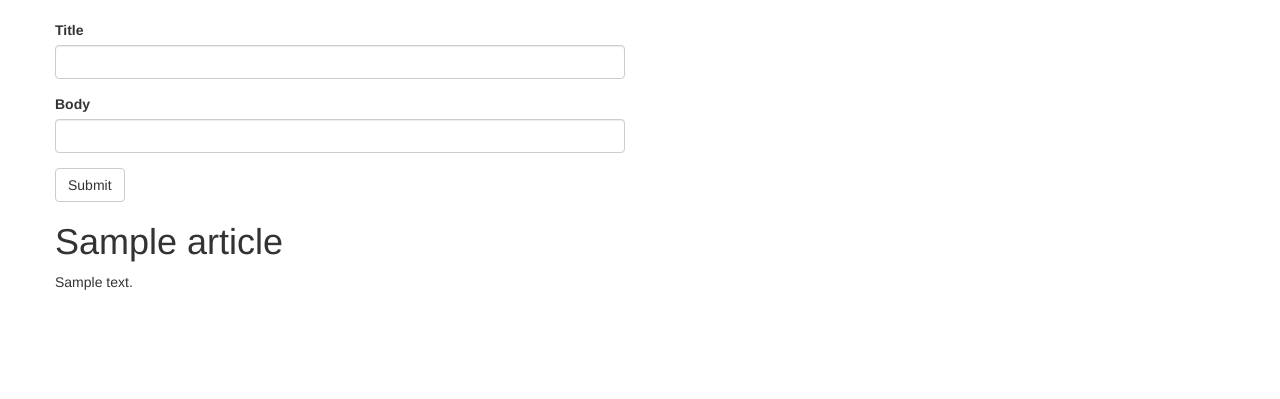
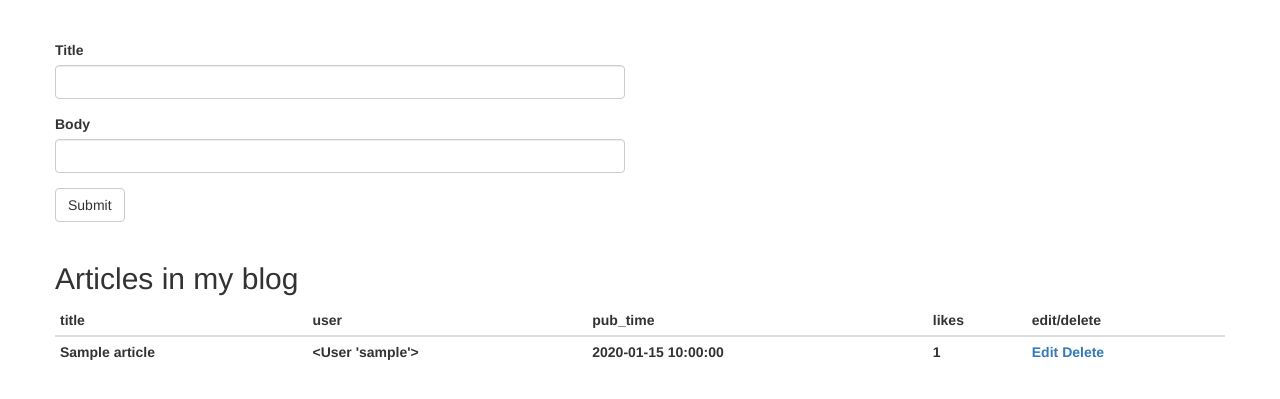
Before and after one commit to fanchunke/flask_website, a Flask app: page /blog/ in a window 1280 px wide. Shown: the part 52-451 px from the top of the page. Run offline with Flask 2, Linux system fonts and the light colour scheme; tables that the repository leaves empty hold one stand-in row (values such as "Sample post"); lists and menus that the app fills with data are empty; some libraries are stand-ins or nearby versions.

Commit message:
增加JSON的响应处理

```diff
--- a/ChiBurger/blog/views.py
+++ b/ChiBurger/blog/views.py
@@ -1,6 +1,6 @@
 # -*- coding:utf-8 -*-
 
-from flask import render_template, url_for, abort, redirect, flash, request
+from flask import render_template, url_for, abort, redirect, flash, request, jsonify
 from flask_login import login_user, logout_user, login_required
 
 from . import blog
@@ -46,3 +46,12 @@ def article(id):
 // TODO: 考虑文章内容增加、修改、更新、删除等的实现方式
 // TODO: 是通过增加视图函数还是通过JavaScript
 """
+
+# return json response for an article
+@blog.route('/_get_article_info/<int:id>')
+def ger_article_info(id):
+    article = Article.query.get_or_404(id)
+    return jsonify(title=article.title,body=article.body,
+                    pub_time=article.pub_time,mod_time=article.mod_time,
+                    user=article.user,category=article.category,
+                    comments=article.comments.all(),like_num=article.like_num)
--- a/ChiBurger/templates/blog/index.html
+++ b/ChiBurger/templates/blog/index.html
@@ -14,19 +14,43 @@
 {% endfor %}
 {% endif %}
 {% endwith %}
+<br>
 <div class="row">
     <div class="col-md-6">
         {{ wtf.quick_form(form) }}
     </div>
 </div>
+<br>
 {% if articles %}
+<h2>Articles in my blog</h2>
 <div class="article">
-{% for article in articles %}
-    <h1>{{ article.title }}</h1>
-    <p>{{ article.body }}</p>
-{% endfor %}
+<table class="table table-borded table-hover table-condensed">
+    <thead>
+    <tr>
+        <th>title</th>
+        <th>user</th>
+        <th>pub_time</th>
+        <th>likes</th>
+        <th>edit/delete</th>
+    </tr>
+</thead>
+<tbody>
+    {% for article in articles %}
+    <tr>
+        <th>{{ article.title }}</th>
+        <th>{{ article.user }}</th>
+        <th>{{ article.pub_time }}</th>
+        <th>{{ article.like_num }}</th>
+        <th>
+            <span><a href="#"> Edit</a></span>
+            <span><a href="#"> Delete</a></span>
+        </th>
+    </tr>
+    {% endfor %}
+</tbody>
+</table>
+</div>
 {% else %}
     <p>No articles</p>
-</div>
 {% endif %}
 {% endblock %}
```
